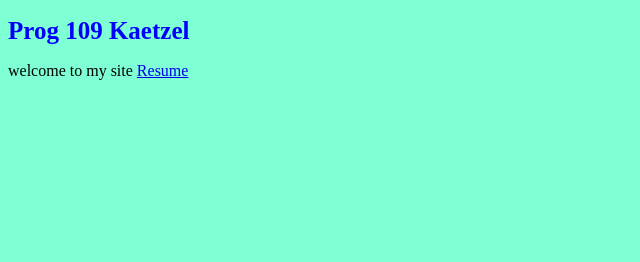
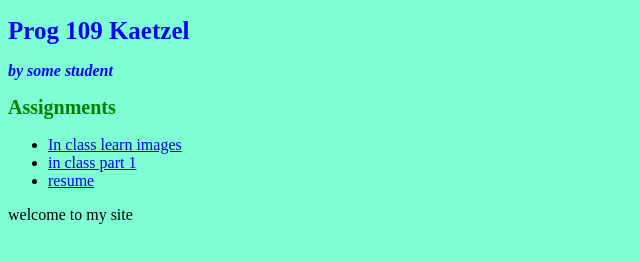
Before and after one commit to CHARLES-star/CHARELS-star.github.io, a plain HTML site: page index.html in a window 1280 px wide. Shown: the whole page, without its empty margins (0-640 px from the left). Drawn offline with Linux system fonts and the light colour scheme.

Commit message:
index and styles

```diff
--- a/index.html
+++ b/index.html
@@ -5,13 +5,23 @@
     <meta name="viewport" content="width=device-width, initial-scale=1.0">
     <meta http-equiv="X-UA-Compatible" content="ie=edge">
     <title>Prog 109 Kaetzel</title>
-    <link href="hello-world.css" rel="stylesheet">
+    <link href="styles/styles.css" rel="stylesheet">
     <link rel="icon" type="image/png" href="favicon.png">
 
 </head>
 <body>
+    <header>
     <h1>Prog 109 Kaetzel</h1>
-    <p>welcome to my site <a href="resume.html" ="_blank">Resume</a>
-    </p>
+    <p>by some student</p>
+    </header>
+    <main>
+        <h2>Assignments</h2>
+        <ul>
+            <li><a href="in-class-learn-images.html">In class learn images</a></li>
+            <li><a href="in-class-01.html">in class part 1</a></li>
+            <li><a href="Resume.html"> resume</a></li>
+        </ul>
+        <p>welcome to my site</p>
+    </main>
 </body>
 </html>
--- a/hello-world.css
+++ b/styles/styles.css
@@ -19,3 +19,8 @@ h2 {
 #new-font{
     font-family: fantasy, cursive, serif;
 }
+header p {
+    font-weight: bold;
+    font-style: italic;
+    color: blue;
+}
```
